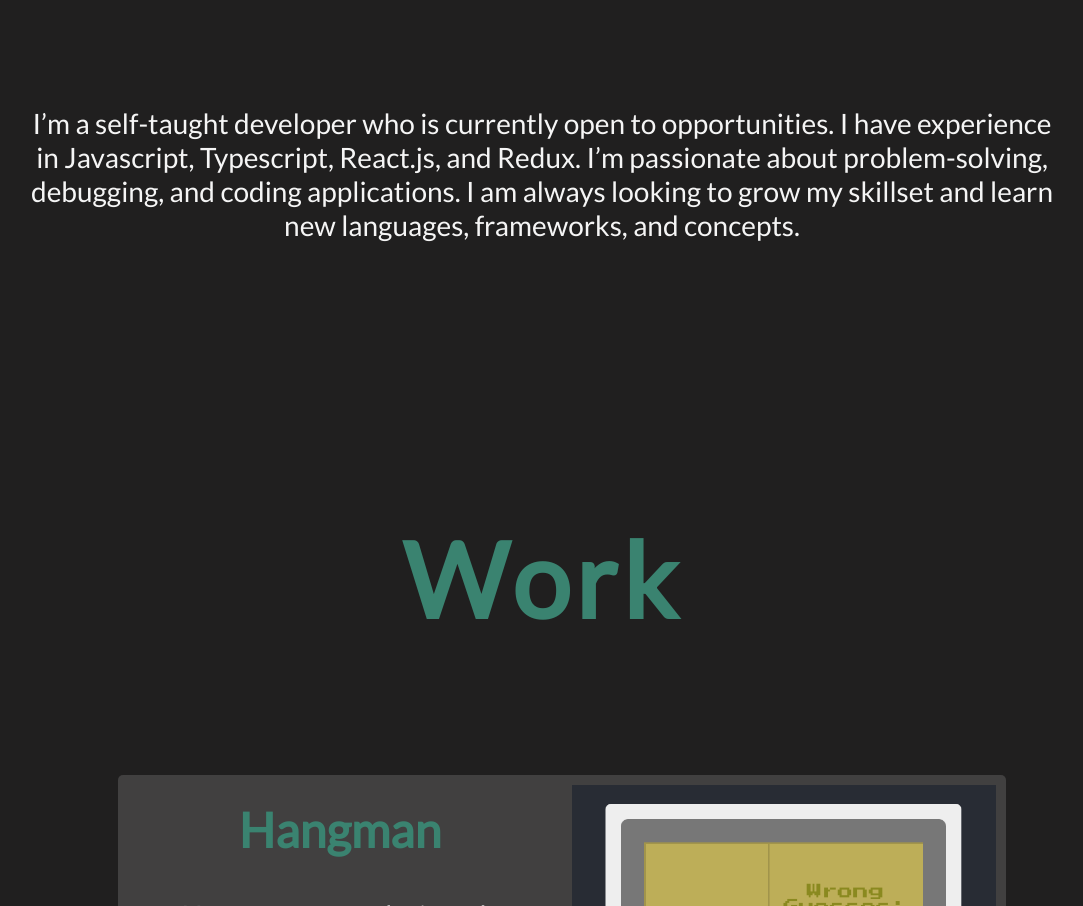
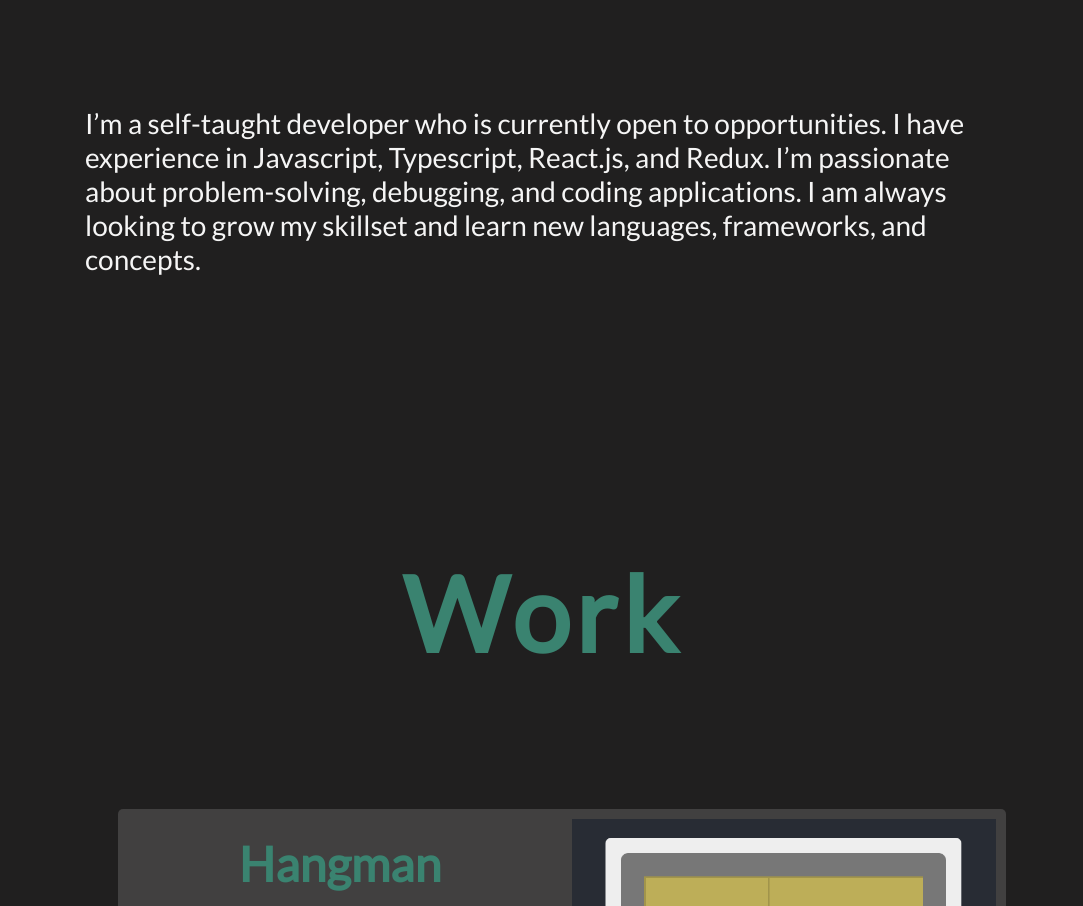
Before and after one commit to sk521/web-portfolio, a React (Create React App) app: page / in a window 1280 px wide. Shown: the part 982-1888 px from the top of the page, without its empty margins (98-1181 px from the left). Built offline with nearby package versions, Linux system fonts and the light colour scheme.

Commit message:
favicon and index.html cleanup

```diff
--- a/public/index.html
+++ b/public/index.html
@@ -2,13 +2,15 @@
 <html lang="en">
   <head>
     <meta charset="utf-8" />
-    <link rel="icon" href="%PUBLIC_URL%/favicon.ico" />
+    <link rel="icon" type="image/png" href="https://img.icons8.com/officexs/16/000000/south-korea.png" />
     <meta name="viewport" content="width=device-width, initial-scale=1" />
     <meta name="theme-color" content="#000000" />
     <meta
       name="description"
-      content="Web site created using create-react-app"
+      content="A portfolio website to showcase all of Sam Kwon's Software Engineering projects and work."
     />
+    <meta name="keywords"
+      content="HTML, CSS, JavaScript, Typescript, Software Engineer, Sam Kwon, Samuel Kwon, Software Engineer, New York, New Jersey, Portfolio, Website, Software Engineer Portfolio, Developer, Programmer, Self taught, Self-taught, Postgres, Git, Computer Science, Database, Designer, UI, UX, User Interface, User Experience, Web Services, Software Development, Development, Github, Articles, Article" />
     <link rel="apple-touch-icon" href="%PUBLIC_URL%/logo192.png" />
     <!--
       manifest.json provides metadata used when your web app is installed on a
@@ -24,7 +26,7 @@
       work correctly both with client-side routing and a non-root public URL.
       Learn how to configure a non-root public URL by running `npm run build`.
     -->
-    <title>React App</title>
+    <title>Sam Kwon</title>
   </head>
   <body>
     <noscript>You need to enable JavaScript to run this app.</noscript>
--- a/src/sections/About.jsx
+++ b/src/sections/About.jsx
@@ -16,7 +16,8 @@ const AboutTitle = styled.h1`
 const AboutParagraph = styled.p`
   color: #F5F5F5;
   font-size: 1.75em;
-  text-align: center;
+  text-align: left;
+  padding: 0px 55px 0px 55px;
 `;
 
 export const About = () => {
```
Also changed, not shown: 1 other file (tests, documents, lock files or other folders).
